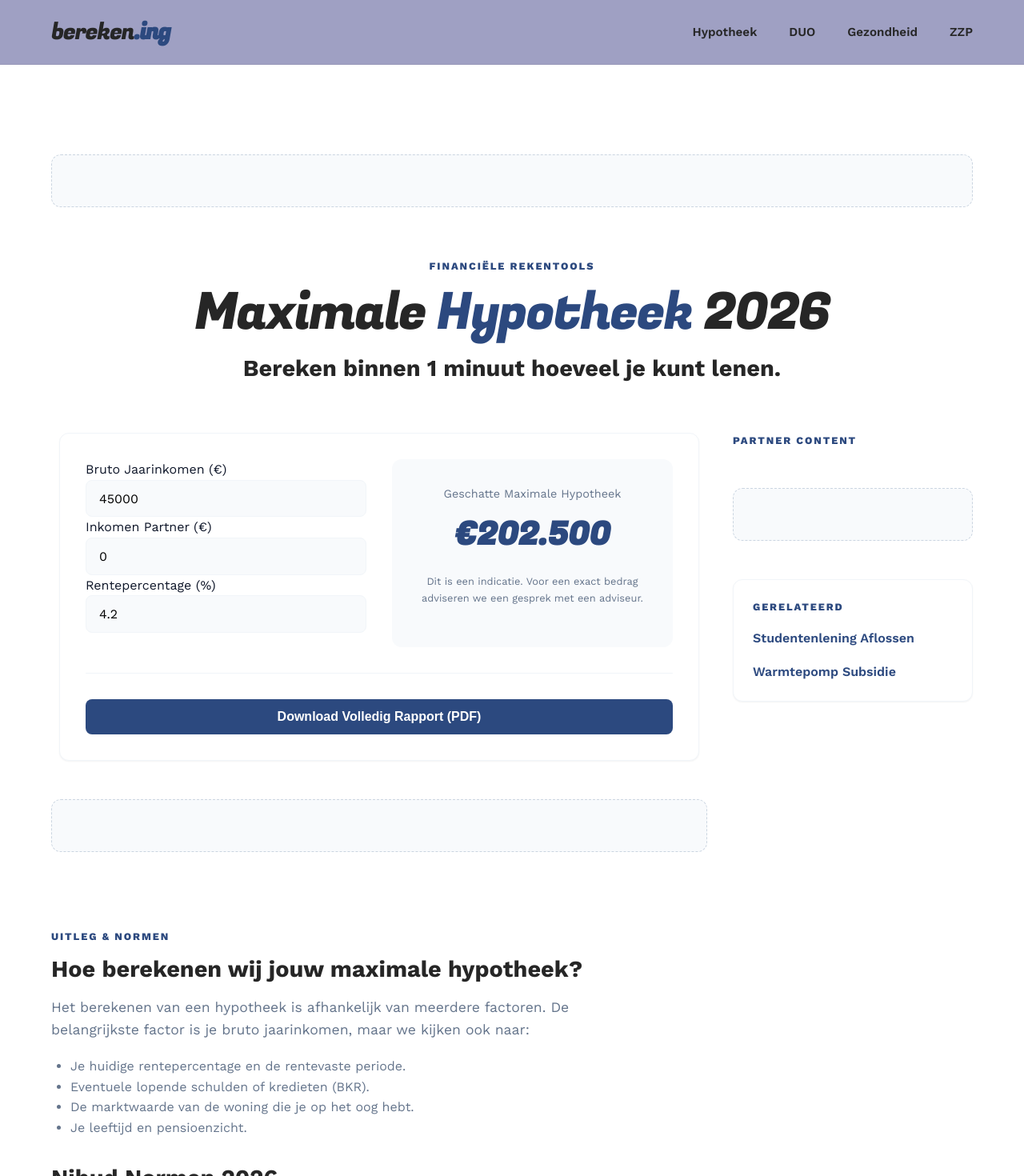
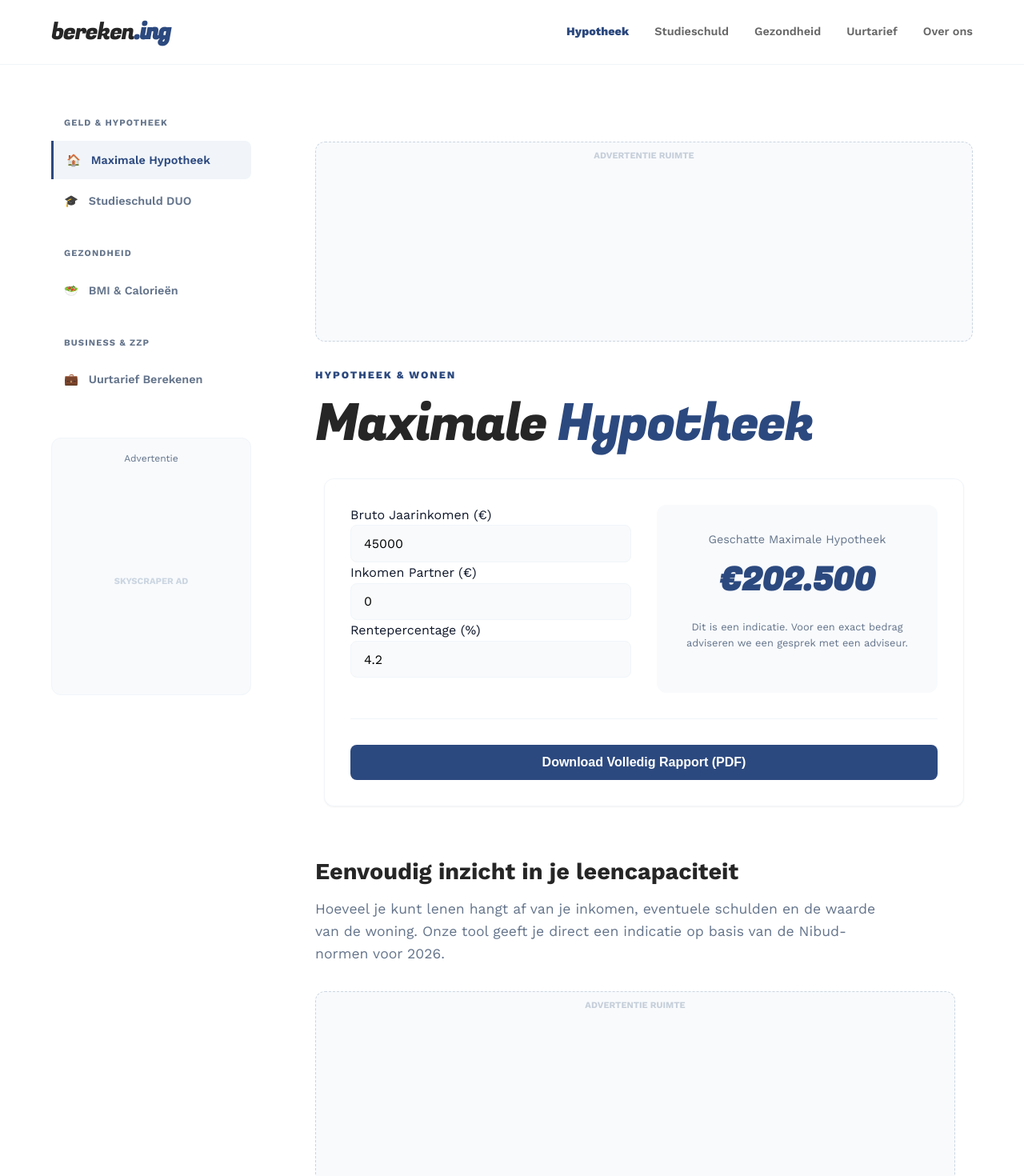
Before and after one commit to sirklaas/bereken.ing, a Next.js app: page /hypotheek in a window 1280 px wide. Shown: the top 1470 px of the page at 80% size. Built offline with nearby package versions, Linux system fonts and the light colour scheme.

Commit message:
feat: simplified page layout with sidebar categories and restored adsense visibility

```diff
--- a/src/app/globals.css
+++ b/src/app/globals.css
@@ -180,15 +180,53 @@ input:focus {
   background: white;
 }
 
-/* Ad Container */
+/* Ad Container - Restored Visibility */
 .ad-container {
-  margin: 3rem 0;
-  padding: 2rem;
+  margin: 2rem 0;
+  padding: 1.5rem;
   background: #f8fafc;
   border: 1px dashed #cbd5e1;
   border-radius: var(--radius);
   text-align: center;
   color: #94a3b8;
-  font-size: 0.75rem;
+  font-size: 0.7rem;
   font-weight: 700;
+  min-height: 250px;
+  display: flex;
+  align-items: center;
+  justify-content: center;
+  position: relative;
 }
+
+.ad-container::before {
+  content: "ADVERTENTIE RUIMTE";
+  position: absolute;
+  top: 0.5rem;
+  opacity: 0.5;
+}
+
+/* Sidebar Utilities */
+.sidebar-category {
+  padding: 0.8rem 1rem;
+  border-radius: 8px;
+  text-decoration: none;
+  color: var(--secondary);
+  font-size: 0.9rem;
+  font-weight: 600;
+  display: flex;
+  align-items: center;
+  gap: 0.8rem;
+  transition: var(--transition);
+}
+
+.sidebar-category:hover {
+  background: #f1f5f9;
+  color: var(--primary-accent);
+}
+
+.sidebar-category.active {
+  background: #f1f5f9;
+  color: var(--primary-accent);
+  border-left: 3px solid var(--primary-accent);
+  border-radius: 0 8px 8px 0;
+}
--- a/src/app/hypotheek/page.tsx
+++ b/src/app/hypotheek/page.tsx
@@ -1,105 +1,58 @@
+import type { Metadata } from "next";
 import MortgageCalculator from "@/components/MortgageCalculator";
 import AdSenseSlot from "@/components/AdSenseSlot";
+import Sidebar from "@/components/Sidebar";
 import JsonLd from "@/components/JsonLd";
-import { Metadata } from "next";
 
 export const metadata: Metadata = {
-  title: "Hypotheek Berekenen 2026",
-  description: "Hoeveel kun je lenen voor een woning? Bereken binnen 1 minuut je maximale hypotheek op basis van de laatste Nibud regels van 2026.",
+  title: "Maximale Hypotheek Berekenen 2026 | Snel & Onafhankelijk",
+  description: "Bereken direct hoeveel je maximaal kunt lenen voor je woning in 2026. Onafhankelijk advies en vlijmscherpe berekeningen.",
 };
 
-export default function HypotheekPage() {
-  const schemaData = {
+export default function MortgagePage() {
+  const schema = {
     "@context": "https://schema.org",
-    "@type": "WebApplication",
+    "@type": "FinancialCalculator",
     "name": "Hypotheek Calculator",
-    "description": "Bereken je maximale hypotheek in 2026.",
-    "applicationCategory": "FinanceApplication",
-    "operatingSystem": "All",
-    "offers": {
-      "@type": "Offer",
-      "price": "0",
-      "priceCurrency": "EUR"
-    }
+    "description": "Berekening van maximale hypotheek en maandlasten.",
+    "url": "https://www.bereken.ing/hypotheek"
   };
 
   return (
-    <div style={{ padding: "4rem 0" }}>
-      <JsonLd data={schemaData} />
+    <div className="container" style={{ paddingTop: "4rem", paddingBottom: "6rem" }}>
+      <JsonLd data={schema} />
 
-      <div className="container">
-        {/* Ad Slot: Top Banner */}
-        <AdSenseSlot id="hypotheek-top-leaderboard" />
+      <div style={{
+        display: "grid",
+        gridTemplateColumns: "250px 1fr",
+        gap: "5rem",
+        alignItems: "start"
+      }}>
 
-        <div style={{ textAlign: "center", marginBottom: "4rem", marginTop: "4rem" }}>
-          <h3 className="animate-in">Financiële Rekentools</h3>
-          <h1 className="animate-in stagger-1">Maximale <span style={{ color: "var(--primary-accent)" }}>Hypotheek</span> 2026</h1>
-          <h2 className="animate-in stagger-2">Bereken binnen 1 minuut hoeveel je kunt lenen.</h2>
+        {/* Navigation Sidebar */}
+        <Sidebar />
+
+        {/* Focused Main Content Area */}
+        <div>
+          <AdSenseSlot id="top-ad" format="rectangle" style={{ marginBottom: "2rem" }} />
+
+          <h3 style={{ marginBottom: "1rem" }}>Hypotheek & Wonen</h3>
+          <h1 style={{ marginBottom: "2rem" }}>Maximale <span style={{ color: "var(--primary-accent)" }}>Hypotheek</span></h1>
+
+          <MortgageCalculator />
+
+          <div style={{ marginTop: "4rem", maxWidth: "800px" }}>
+            <h2 style={{ fontSize: "1.8rem" }}>Eenvoudig inzicht in je leencapaciteit</h2>
+            <p>
+              Hoeveel je kunt lenen hangt af van je inkomen, eventuele schulden en de waarde van de woning.
+              Onze tool geeft je direct een indicatie op basis van de Nibud-normen voor 2026.
+            </p>
+            <AdSenseSlot id="inline-ad" format="fluid" />
+          </div>
+
+          <AdSenseSlot id="bottom-ad" format="rectangle" style={{ marginTop: "3rem" }} />
         </div>
 
-        <div className="grid-layout" style={{ gridTemplateColumns: "1fr 300px", alignItems: "start" }}>
-          <div>
-            <MortgageCalculator />
-
-            {/* Ad Slot: Inline Content */}
-            <AdSenseSlot id="hypotheek-inline-1" />
-
-            <section style={{ marginTop: "6rem" }}>
-              <h3 className="animate-in">Uitleg & Normen</h3>
-              <h2 className="animate-in stagger-1">Hoe berekenen wij jouw maximale hypotheek?</h2>
-              <p className="animate-in stagger-2">
-                Het berekenen van een hypotheek is afhankelijk van meerdere factoren. De belangrijkste factor is je bruto jaarinkomen, maar we kijken ook naar:
-              </p>
-              <ul style={{ paddingLeft: "1.5rem", marginBottom: "2rem", color: "var(--secondary)" }}>
-                <li>Je huidige rentepercentage en de rentevaste periode.</li>
-                <li>Eventuele lopende schulden of kredieten (BKR).</li>
-                <li>De marktwaarde van de woning die je op het oog hebt.</li>
-                <li>Je leeftijd en pensioenzicht.</li>
-              </ul>
-
-              <h2 className="animate-in stagger-1">Nibud Normen 2026</h2>
-              <p className="animate-in stagger-2">
-                Jaarlijks stelt het Nibud nieuwe normen vast voor hoeveel van je inkomen je aan woonlasten mag uitgeven. In 2026 zijn deze regels aangepast om rekening te houden met de gestegen energiekosten en inflatie. Onze rekentool is hier volledig op aangepast.
-              </p>
-            </section>
-          </div>
-
-          <aside style={{ position: "sticky", top: "100px" }}>
-            <h3 style={{ marginBottom: "1rem" }}>Partner Content</h3>
-            {/* Ad Slot: Sidebar SkyScraper */}
-            <AdSenseSlot id="hypotheek-sidebar-1" />
-
-            <div className="card" style={{ marginTop: "2rem", padding: "1.5rem" }}>
-              <h3>Gerelateerd</h3>
-              <ul style={{ listStyle: "none", marginTop: "1rem", display: "flex", flexDirection: "column", gap: "1rem" }}>
-                <li><a href="/studentenlening" style={{ color: "var(--primary-accent)", textDecoration: "none", fontWeight: 600 }}>Studentenlening Aflossen</a></li>
-                <li><a href="/warmtepomp" style={{ color: "var(--primary-accent)", textDecoration: "none", fontWeight: 600 }}>Warmtepomp Subsidie</a></li>
-              </ul>
-            </div>
-          </aside>
-        </div>
-
-        {/* Ad Slot: Bottom Content */}
-        <div style={{ marginTop: "6rem" }}>
-          <AdSenseSlot id="hypotheek-bottom-large" />
-        </div>
-
-        <section style={{ padding: "6rem 0", borderTop: "1px solid var(--border)", marginTop: "6rem" }}>
-          <div style={{ maxWidth: "800px" }}>
-            <h3 className="animate-in">Veelgestelde Vragen</h3>
-            <h2 className="animate-in stagger-1">Antwoorden op jouw vragen</h2>
-            <div style={{ display: "grid", gap: "2rem", marginTop: "2rem" }}>
-              <div>
-                <h4 style={{ fontWeight: 800, marginBottom: "0.5rem" }}>Telt mijn studieschuld mee?</h4>
-                <p style={{ fontSize: "1rem" }}>Ja, sinds 2024 wordt er gekeken naar de actuele stand van je studieschuld, niet meer naar de oorspronkelijke schuld. Dit kan positief uitvallen voor je maximale lening.</p>
-              </div>
-              <div>
-                <h4 style={{ fontWeight: 800, marginBottom: "0.5rem" }}>Wat is de invloed van de rente?</h4>
-                <p style={{ fontSize: "1rem" }}>Hoe hoger de rente, hoe lager je maximale hypotheek. Dit komt omdat je maandlasten stijgen bij een hogere rente.</p>
-              </div>
-            </div>
-          </div>
-        </section>
       </div>
     </div>
   );
--- a/src/components/Header.tsx
+++ b/src/components/Header.tsx
@@ -2,9 +2,11 @@
 
 import Link from "next/link";
 import { useState, useEffect } from "react";
+import { usePathname } from "next/navigation";
 
 export default function Header() {
   const [hasShadow, setHasShadow] = useState(false);
+  const pathname = usePathname();
 
   useEffect(() => {
     const handleScroll = () => {
@@ -21,14 +23,22 @@ export default function Header() {
     };
   }, []);
 
+  const navLinks = [
+    { name: "Hypotheek", href: "/hypotheek" },
+    { name: "Studieschuld", href: "/studentenlening" },
+    { name: "Gezondheid", href: "/gezondheid" },
+    { name: "Uurtarief", href: "/uurtarief" },
+    { name: "Over ons", href: "/over" }
+  ];
+
   return (
     <header className={hasShadow ? "header-shadow" : ""} style={{
       position: "sticky",
       top: 0,
       zIndex: 1000,
-      background: "var(--header-bg)",
-      transition: "background 0.3s ease, box-shadow 0.3s ease",
-      borderBottom: "1px solid rgba(0,0,0,0.05)"
+      background: "var(--background)",
+      transition: "all 0.3s ease",
+      borderBottom: "1px solid var(--border)"
     }}>
       <div className="container" style={{
         display: "flex",
@@ -47,11 +57,23 @@ export default function Header() {
           bereken<span style={{ fontWeight: 800, color: "var(--primary-accent)" }}>.ing</span>
         </Link>
 
-        <nav style={{ display: "flex", gap: "2.5rem" }}>
-          <Link href="/hypotheek" style={{ textDecoration: "none", fontSize: "0.95rem", color: "var(--heading-color)", fontWeight: 600 }}>Hypotheek</Link>
-          <Link href="/studentenlening" style={{ textDecoration: "none", fontSize: "0.95rem", color: "var(--heading-color)", fontWeight: 600 }}>DUO</Link>
-          <Link href="/gezondheid" style={{ textDecoration: "none", fontSize: "0.95rem", color: "var(--heading-color)", fontWeight: 600 }}>Gezondheid</Link>
-          <Link href="/uurtarief" style={{ textDecoration: "none", fontSize: "0.95rem", color: "var(--heading-color)", fontWeight: 600 }}>ZZP</Link>
+        <nav style={{ display: "flex", gap: "2rem" }}>
+          {navLinks.map((link) => (
+            <Link
+              key={link.href}
+              href={link.href}
+              style={{
+                textDecoration: "none",
+                fontSize: "0.9rem",
+                color: pathname === link.href ? "var(--primary-accent)" : "var(--heading-color)",
+                fontWeight: pathname === link.href ? 800 : 600,
+                opacity: pathname === link.href ? 1 : 0.7,
+                transition: "var(--transition)"
+              }}
+            >
+              {link.name}
+            </Link>
+          ))}
         </nav>
       </div>
     </header>
--- /dev/null
+++ b/src/components/Sidebar.tsx
@@ -0,0 +1,53 @@
+"use client";
+
+import Link from "next/link";
+import { usePathname } from "next/navigation";
+
+export default function Sidebar() {
+  const pathname = usePathname();
+
+  const categories = [
+    { title: "Geld & Hypotheek", links: [
+      { name: "Maximale Hypotheek", href: "/hypotheek", icon: "🏠" },
+      { name: "Studieschuld DUO", href: "/studentenlening", icon: "🎓" },
+    ]},
+    { title: "Gezondheid", links: [
+      { name: "BMI & Calorieën", href: "/gezondheid", icon: "🥗" },
+    ]},
+    { title: "Business & ZZP", links: [
+      { name: "Uurtarief Berekenen", href: "/uurtarief", icon: "💼" },
+    ]}
+  ];
+
+  return (
+    <aside style={{ position: "sticky", top: "100px", display: "grid", gap: "2rem" }}>
+      {categories.map((cat) => (
+        <div key={cat.title}>
+          <h4 style={{ fontSize: "0.7rem", textTransform: "uppercase", letterSpacing: "0.1em", color: "var(--secondary)", marginBottom: "0.8rem", paddingLeft: "1rem" }}>
+            {cat.title}
+          </h4>
+          <nav style={{ display: "grid", gap: "0.2rem" }}>
+            {cat.links.map((link) => (
+              <Link
+                key={link.href}
+                href={link.href}
+                className={`sidebar-category ${pathname === link.href ? "active" : ""}`}
+              >
+                <span>{link.icon}</span>
+                {link.name}
+              </Link>
+            ))}
+          </nav>
+        </div>
+      ))}
+
+      {/* Sidebar Ad Unit */}
+      <div style={{ marginTop: "1rem", padding: "1rem", background: "#f8fafc", borderRadius: "12px", border: "1px solid #f1f5f9" }}>
+        <p style={{ fontSize: "0.75rem", color: "var(--secondary)", textAlign: "center" }}>Advertentie</p>
+        <div style={{ minHeight: "250px", display: "flex", alignItems: "center", justifyContent: "center", color: "#cbd5e1", fontSize: "0.7rem", fontWeight: 700 }}>
+          SKYSCRAPER AD
+        </div>
+      </div>
+    </aside>
+  );
+}
```
